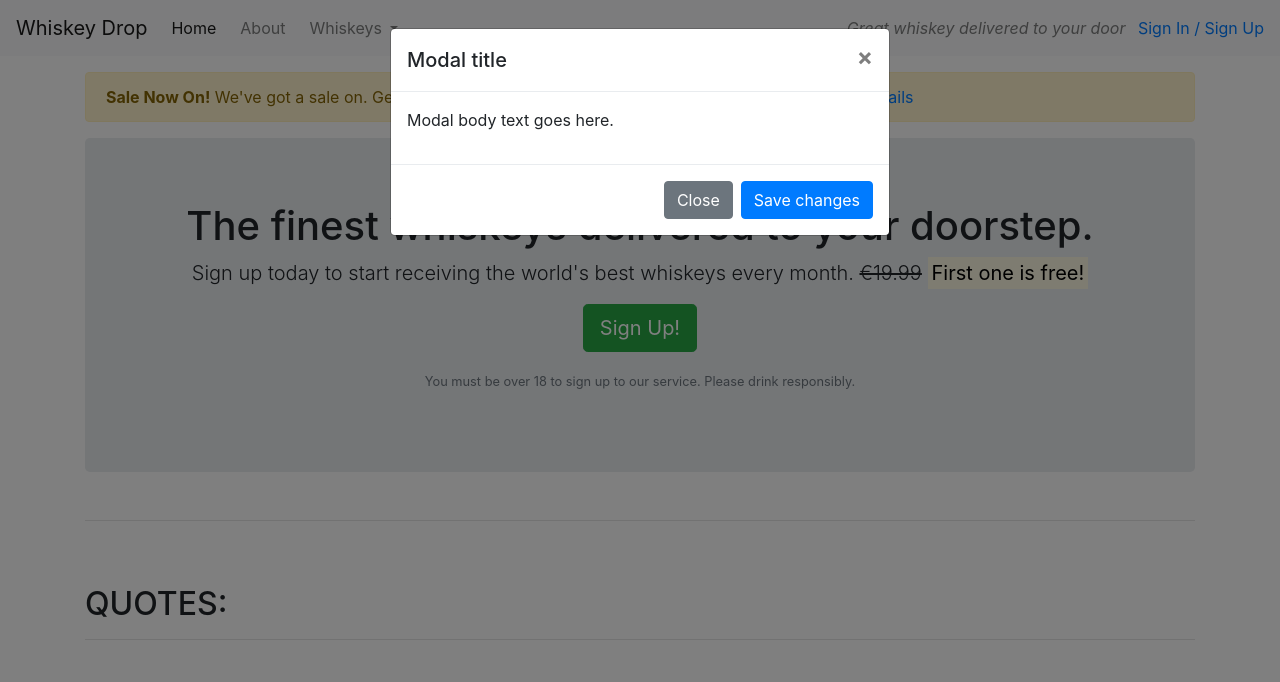
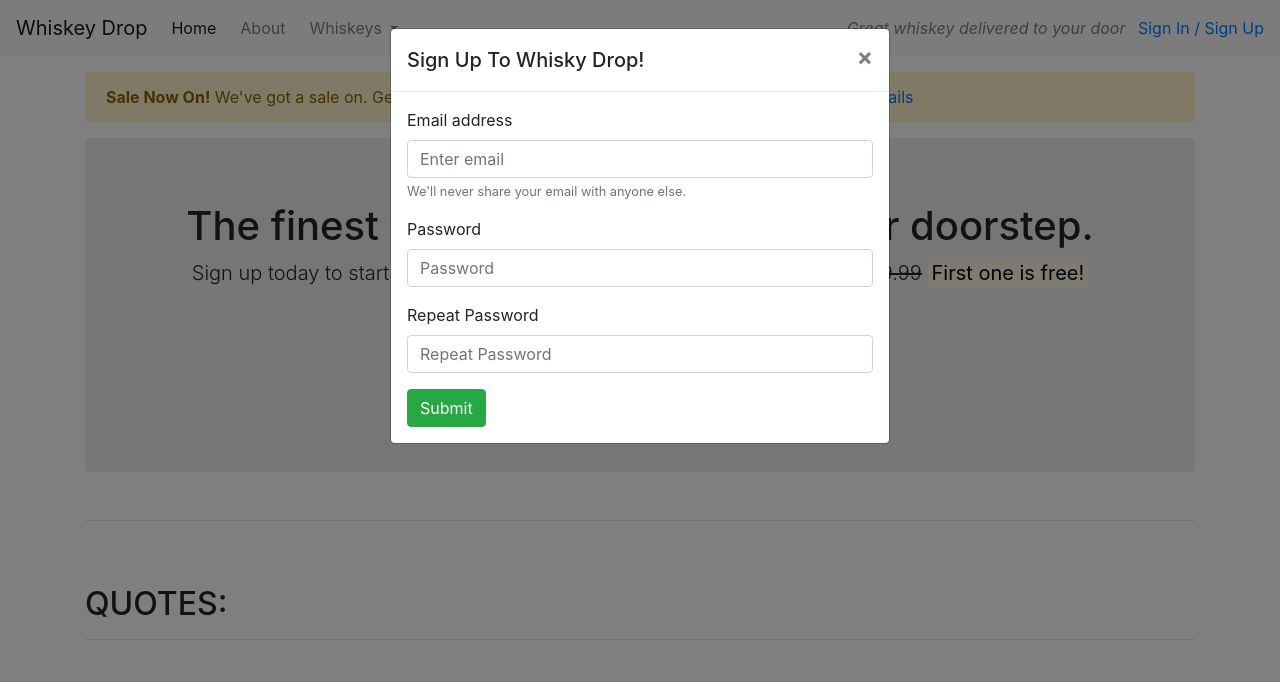
Before and after one commit to hameederrawi/bootjava, a plain HTML site: page index.html in a window 1280 px wide. Both pictures are taken after a click on the button "Sign Up!". Shown: the top 682 px of the page. Drawn offline with nearby package versions, Linux system fonts and the light colour scheme.

Commit message:
added modal and form from bootstrap code

```diff
--- a/index.html
+++ b/index.html
@@ -60,7 +60,7 @@
                         <s class="d-none d-sm-inline">€19.99</s>
                         <span class="d-inline d-sm-none"><br></span>
                         <strong><mark>First one is free!</mark></strong></p>
-                    <p><button class="btn btn-lg btn-success" data-toggle="modal" data-target="#signUpModal">Sign Up!</button></p>
+                    <p><button class="btn btn-success btn-lg" data-toggle="modal" data-target="#signUpModal">Sign Up!</button></p>
                     <p class="text-muted"><small>You must be over 18 to sign up to our service. Please drink responsibly.</small></p>
                 </section>
             </div>
@@ -145,18 +145,32 @@
   <div class="modal-dialog" role="document">
        <div class="modal-content">
             <div class="modal-header">
-        <h5 class="modal-title">Modal title</h5>
+                 <h5 class="modal-title">Sign Up To Whisky Drop!</h5>
                  <button type="button" class="close" data-dismiss="modal" aria-label="Close">
           <span aria-hidden="true">&times;</span>
         </button>
                 </div>
                 <div class="modal-body">
-        <p>Modal body text goes here.</p>
+                                <form>
+            <div class="form-group">
+                <label for="exampleInputEmail1">Email address</label>
+                <input type="email" class="form-control" id="exampleInputEmail1" aria-describedby="emailHelp" placeholder="Enter email">
+                <small id="emailHelp" class="form-text text-muted">We'll never share your email with anyone else.</small>
             </div>
-      <div class="modal-footer">
-        <button type="button" class="btn btn-secondary" data-dismiss="modal">Close</button>
-        <button type="button" class="btn btn-primary">Save changes</button>
+            <div class="form-group">
+                <label for="password">Password</label>
+                <input type="password" class="form-control" id="password" placeholder="Password">
             </div>
+
+            <div class="form-group">
+                <label for="repeatPassword">Repeat Password</label>
+                <input type="password" class="form-control" id="repeatPassword" placeholder="Repeat Password">
+            </div>
+            <button type="submit" class="btn btn-success">Submit</button>
+            </form>
+
+                </div>
+
            </div>
       </div>
 </div>
```
Lines whose indentation alone changed are shown as unchanged.
